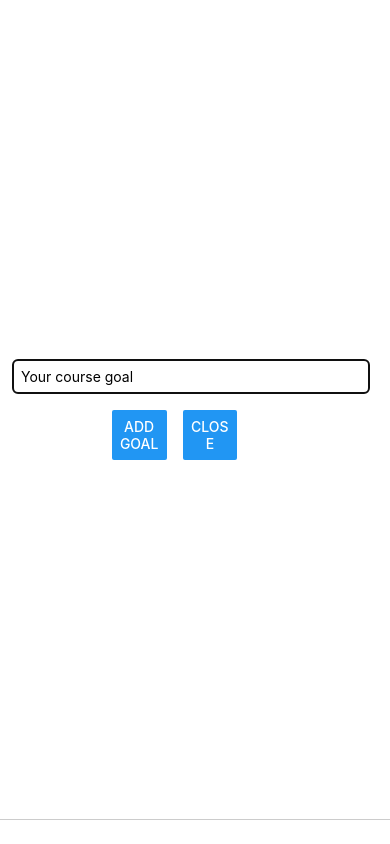
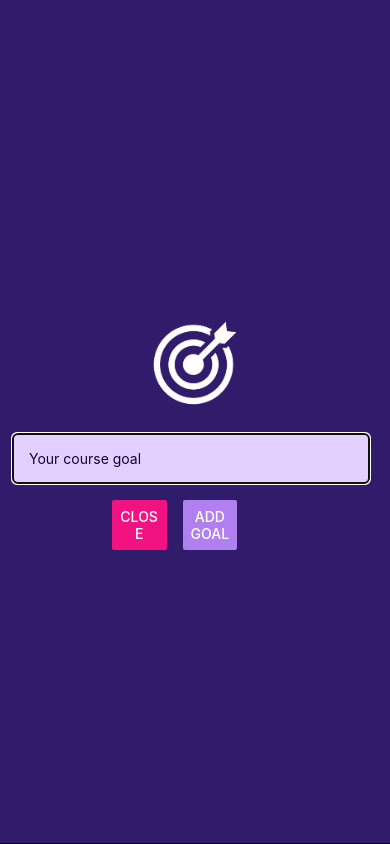
Before and after one commit to Charles-Rocke/React-Native-Goal-App, a React Native app: screen / in a window 390 px wide. Both pictures are taken after a click on the button "ADD NEW GOAL". Built offline with nearby package versions, Linux system fonts and the light colour scheme.

Commit message:
App is feature complete

```diff
--- a/App.js
+++ b/App.js
@@ -3,6 +3,7 @@
  */
 import { StyleSheet, TextInput, View, FlatList, Button } from "react-native";
 import { useState } from "react";
+import { StatusBar } from "expo-status-bar";
 
 import GoalItem from "./components/GoalItem";
 import GoalInput from "./components/GoalInput";
@@ -16,7 +17,7 @@
     setModalIsVisible(true);
   }
 
-  function endAddGoalHandler(){
+  function endAddGoalHandler() {
     setModalIsVisible(false);
   }
   // add goal to list
@@ -35,13 +36,19 @@
   }
 
   return (
+    <>
+      <StatusBar style="light" />
       <View style={styles.appContainer}>
         <Button
           title="Add new Goal"
-        color="#5e0acc"
+          color="#a065ec"
           onPress={startAddGoalHandler}
         />
-      <GoalInput handleAddGoal={addGoalHandler} visible={modalIsVisible} onClose={endAddGoalHandler}/>
+        <GoalInput
+          handleAddGoal={addGoalHandler}
+          visible={modalIsVisible}
+          onClose={endAddGoalHandler}
+        />
         <View style={styles.goalsContainer}>
           {/* Flat list is scroll view but with perfomance optimization built in */}
           <FlatList
@@ -62,6 +69,7 @@
           />
         </View>
       </View>
+    </>
   );
 }
 
@@ -71,34 +79,9 @@
     flex: 1,
     padding: 50,
     paddingHorizontal: 16,
-  },
-  inputContainer: {
-    flex: 1,
-    flexDirection: "row",
-    justifyContent: "space-between",
-    alignItems: "center",
-    marginBottom: 24,
-    borderBottomWidth: 1,
-    borderBottomColor: "#cccccc",
-  },
-  textInput: {
-    borderWidth: 1,
-    borderColor: "#cccccc",
-    borderRadius: 5,
-    width: "70%",
-    marginRight: 8,
-    padding: 8,
+    backgroundColor: "#1e085a",
   },
   goalsContainer: {
     flex: 5,
   },
-  goalItem: {
-    margin: 8,
-    padding: 8,
-    borderRadius: 6,
-    backgroundColor: "#5e0acc",
-  },
-  goalText: {
-    color: "white",
-  },
 });
--- a/app.json
+++ b/app.json
@@ -5,6 +5,7 @@
     "version": "1.0.0",
     "orientation": "portrait",
     "icon": "./assets/icon.png",
+    "backgroundColor": "#1e085a",
     "userInterfaceStyle": "light",
     "splash": {
       "image": "./assets/splash.png",
--- a/components/GoalInput.js
+++ b/components/GoalInput.js
@@ -1,4 +1,11 @@
-import { StyleSheet, View, TextInput, Button, Modal } from "react-native";
+import {
+  StyleSheet,
+  View,
+  TextInput,
+  Button,
+  Modal,
+  Image,
+} from "react-native";
 import { useState } from "react";
 function GoalInput({ handleAddGoal, visible, onClose }) {
   const [enteredGoalText, setEnteredGoalText] = useState("");
@@ -16,6 +23,10 @@
   return (
     <Modal visible={visible} animationType="slide">
       <View style={styles.inputContainer}>
+        <Image
+          style={styles.image}
+          source={require("../assets/images/goal.png")}
+        />
         <TextInput
           style={styles.textInput}
           placeholder="Your course goal"
@@ -24,10 +35,14 @@
         />
         <View style={styles.buttonContainer}>
           <View style={styles.button}>
-            <Button title="Add Goal" onPress={addGoalHandler} />
+            <Button title="Close" onPress={onClose} color={"#f31282"} />
           </View>
           <View style={styles.button}>
-            <Button title="Close" onPress={onClose}/>
+            <Button
+              title="Add Goal"
+              onPress={addGoalHandler}
+              color={"#b180f0"}
+            />
           </View>
         </View>
       </View>
@@ -42,18 +57,19 @@
     flex: 1,
     justifyContent: "center",
     alignItems: "center",
-    marginBottom: 24,
     padding: 16,
     borderBottomWidth: 1,
-    borderBottomColor: "#cccccc",
+    backgroundColor: "#311b6b",
   },
   textInput: {
     borderWidth: 1,
-    borderColor: "#cccccc",
+    borderColor: "#e4d0ff",
+    backgroundColor: "#e4d0ff",
     borderRadius: 5,
     width: "100%",
     marginRight: 8,
-    padding: 8,
+    padding: 16,
+    color: "#120438",
   },
   buttonContainer: {
     flexDirection: "row",
@@ -61,6 +77,11 @@
   },
   button: {
     width: "30%",
-    marginHorizontal: 8
-  }
+    marginHorizontal: 8,
+  },
+  image: {
+    width: 100,
+    height: 100,
+    margin: 20,
+  },
 });
```
Also changed, not shown: assets/images/goal.png (added). Lines whose indentation alone changed are shown as unchanged.
